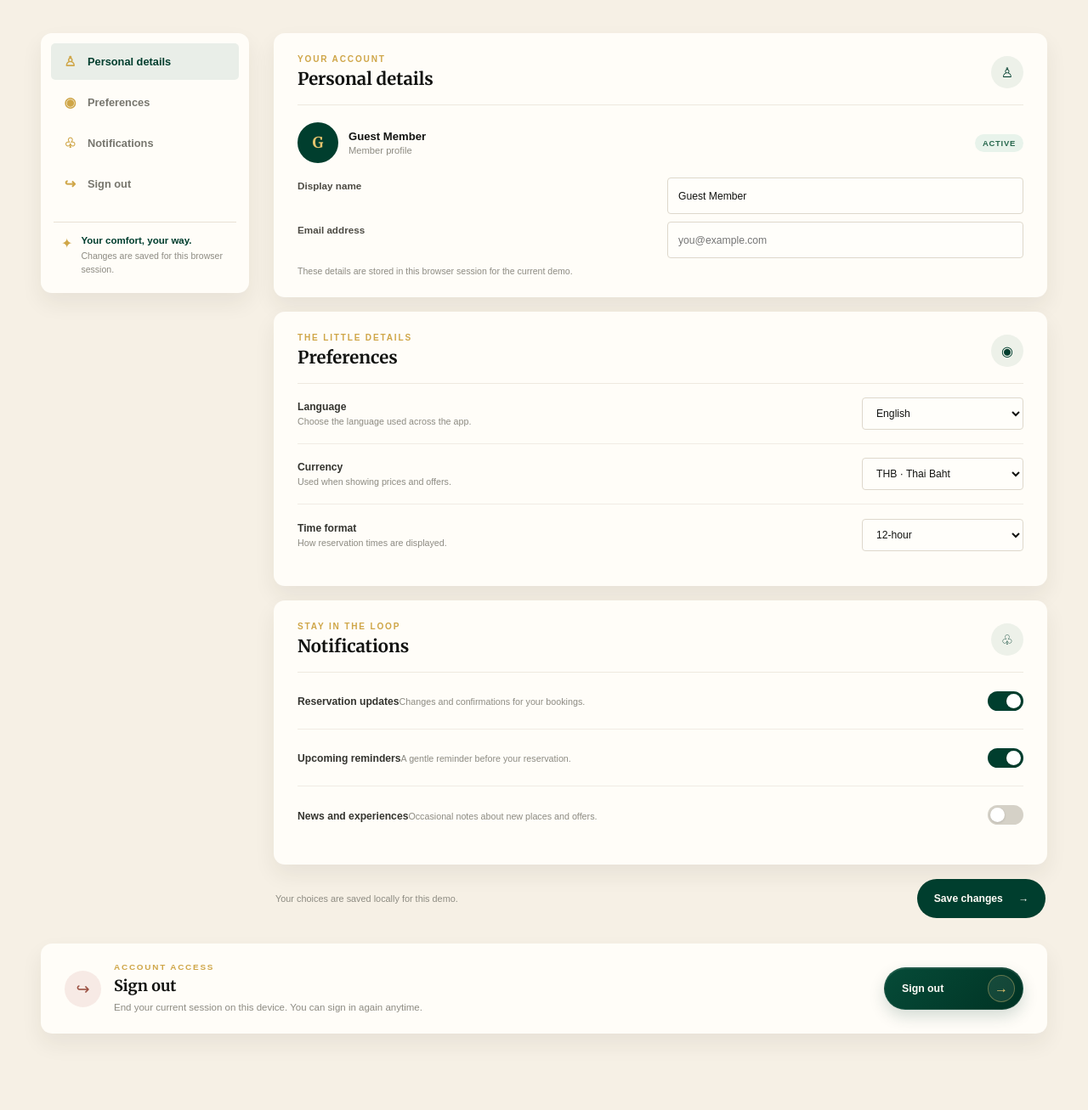
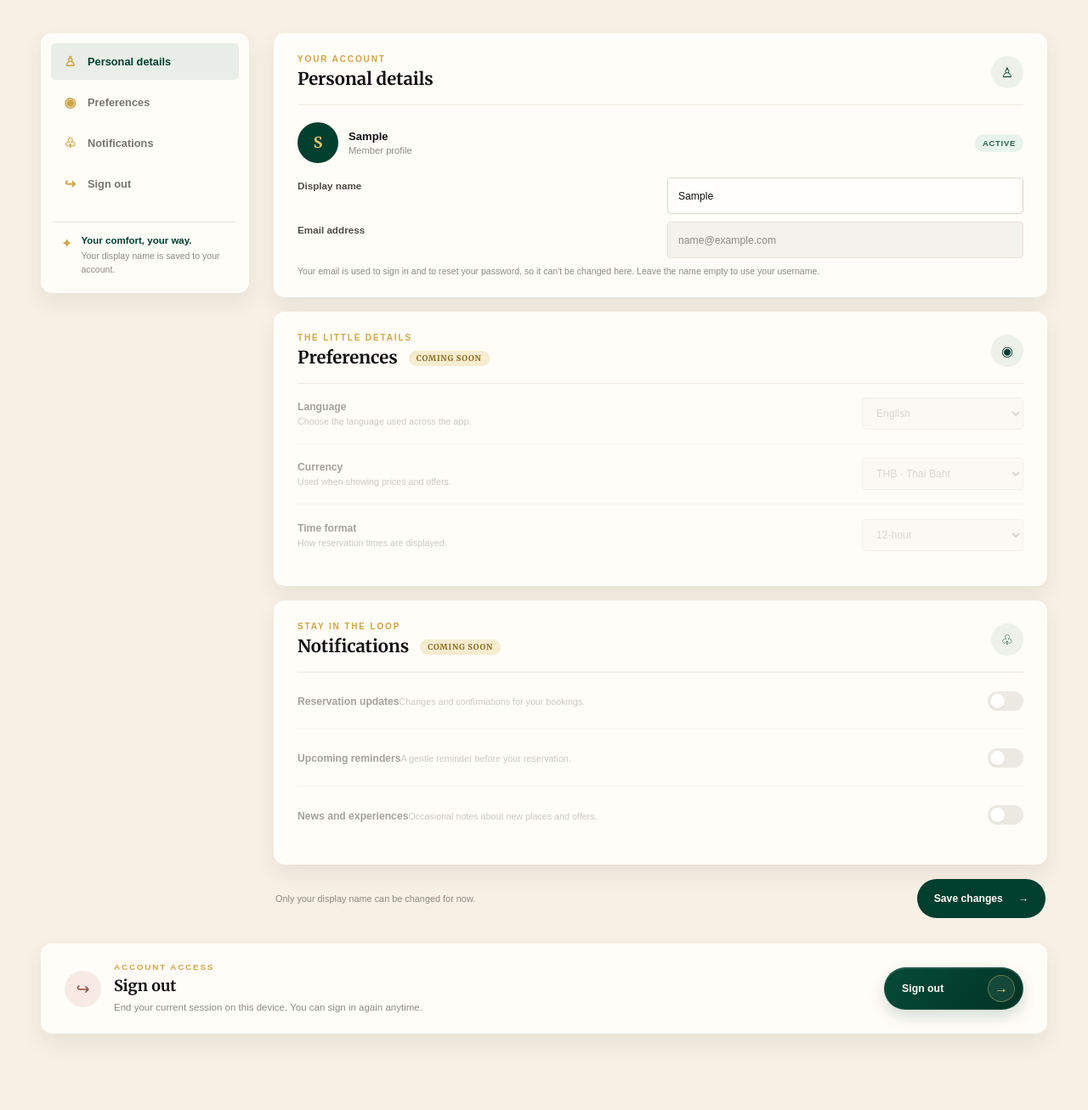
Before and after one commit to 6810660016/mahamongkol, a Django app: page /settings/ in a window 1280 px wide. Shown: the part 310-1617 px from the top of the page at 85% size. Run offline with Django 5.2, Linux system fonts and the light colour scheme; the visitor is signed in with stand-in values (Sample User, id 1); some web fonts are replaced.

Commit message:
feat: save display name to user on settings page, mark unfinished settings as coming soon
- Settings page now reads and saves the signed-in user's name (first_name)
  instead of keeping everything in the session.
- Email is shown read-only: it is the login key and password-reset target.
- Language, currency, time format and notifications are not wired to
  anything yet, so they are disabled, dimmed and marked 'Coming soon'.
- Add a confirmation dialog before saving (falls back to a normal submit
  without JavaScript).
- Move the settings tests to account/tests/test_settings.py.

```diff
--- a/account/static/account/css/settings.css
+++ b/account/static/account/css/settings.css
@@ -46,3 +46,22 @@
 .settings-logout__button:focus-visible { outline: 3px solid var(--gold); outline-offset: 4px; }
 @media (max-width: 900px) { .settings-logout { width: min(100% - 48px, 720px); } }
 @media (max-width: 560px) { .settings-logout { align-items: stretch; flex-direction: column; width: calc(100% - 36px); margin-top: 2px; padding: 20px 17px; }.settings-logout__button { width: 100%; } }
+
+/* Read-only email and not-yet-available settings */
+.settings-fields input[readonly] { border-color: #e8e3d8; color: var(--muted); background: #f4f2ec; cursor: default; }
+.soon-badge { display: inline-block; margin-left: 8px; padding: 3px 9px; border-radius: 999px; color: #8a6a1c; background: #f6ecd0; font-family: inherit; font-size: .58rem; font-weight: 700; letter-spacing: .08em; text-transform: uppercase; vertical-align: middle; }
+.settings-card.is-soon .preference-row, .settings-card.is-soon .toggle-row { opacity: .45; }
+.settings-card.is-soon .preference-row select:disabled { color: var(--muted); background: #f4f2ec; cursor: not-allowed; }
+.settings-card.is-soon .toggle-row { cursor: not-allowed; }
+.settings-card.is-soon .toggle-row input { cursor: not-allowed; }
+
+/* Save confirmation */
+.settings-confirm { width: min(400px, calc(100% - 36px)); padding: 26px 28px 22px; border: 0; border-radius: 13px; color: var(--ink); background: var(--white); box-shadow: 0 24px 60px rgba(37,31,19,.28); }
+.settings-confirm::backdrop { background: rgba(28,24,15,.45); }
+.settings-confirm h2 { margin: 0 0 8px; font-family: Merriweather, serif; font-size: 1.15rem; }
+.settings-confirm p { margin: 0; color: var(--muted); font-size: .8rem; line-height: 1.6; overflow-wrap: anywhere; }
+.settings-confirm p strong { color: var(--ink); }
+.settings-confirm__actions { display: flex; justify-content: flex-end; gap: 10px; margin-top: 22px; }
+.settings-confirm__actions .button { min-height: 42px; padding: 0 20px; border-radius: 999px; font-size: .76rem; }
+.settings-confirm__cancel { min-height: 42px; padding: 0 18px; border: 1px solid #ded8cc; border-radius: 999px; color: #4d4b44; background: transparent; font: inherit; font-size: .76rem; font-weight: 600; cursor: pointer; }
+.settings-confirm__cancel:hover { background: #f4f2ec; }
--- /dev/null
+++ b/account/static/account/js/settings_confirm.js
@@ -0,0 +1,31 @@
+// Ask for confirmation before the settings form is saved.
+// Without JavaScript (or <dialog> support) the form still submits normally.
+const form = document.getElementById("settings-form");
+const dialog = document.getElementById("settings-confirm");
+
+if (form && dialog && typeof dialog.showModal === "function") {
+  const nameInput = form.querySelector('input[name="name"]');
+  const nameLabel = dialog.querySelector("[data-confirm-name]");
+  const confirmButton = dialog.querySelector("[data-confirm-ok]");
+  let confirmed = false;
+
+  form.addEventListener("submit", (event) => {
+    if (confirmed) return;
+    event.preventDefault();
+    const name = nameInput.value.trim() || nameInput.placeholder;
+    nameLabel.textContent = `“${name}”`;
+    dialog.showModal();
+    confirmButton.focus();
+  });
+
+  dialog.querySelector("[data-confirm-cancel]").addEventListener("click", () => {
+    dialog.close();
+  });
+
+  confirmButton.addEventListener("click", () => {
+    confirmed = true;
+    confirmButton.disabled = true;
+    dialog.close();
+    form.requestSubmit();
+  });
+}
--- a/account/templates/account/settings.html
+++ b/account/templates/account/settings.html
@@ -1,7 +1,7 @@
 {% extends 'base.html' %}
 {% load static %}
 {% block title %}Settings | Mahamongkol{% endblock %}
-{% block page_css %}<link rel="stylesheet" href="{% static 'account/css/settings.css' %}?v=20261026">{% endblock %}
+{% block page_css %}<link rel="stylesheet" href="{% static 'account/css/settings.css' %}?v=20261108">{% endblock %}
 {% block body_class %}settings-page{% endblock %}
 {% block content %}
 <main class="settings-shell">
@@ -19,35 +19,44 @@
       <a href="#preferences"><span>◉</span> Preferences</a>
       <a href="#notifications"><span>♧</span> Notifications</a>
       <a href="#account-security"><span>↪</span> Sign out</a>
-      <div class="settings-menu__note"><span>✦</span><p><strong>Your comfort, your way.</strong><small>Changes are saved for this browser session.</small></p></div>
+      <div class="settings-menu__note"><span>✦</span><p><strong>Your comfort, your way.</strong><small>Your display name is saved to your account.</small></p></div>
     </aside>
-    <form class="settings-form" method="post">
+    <form class="settings-form" id="settings-form" method="post">
       {% csrf_token %}
       {% if saved %}<div class="settings-saved" role="status"><span>✓</span> Your settings have been saved.</div>{% endif %}
       <section class="settings-card" id="profile">
         <div class="settings-card__heading"><div><p class="eyebrow">YOUR ACCOUNT</p><h2>Personal details</h2></div><span class="settings-card__icon">♙</span></div>
-        <div class="profile-summary"><span class="profile-avatar">{{ settings.name|slice:":1"|upper }}</span><div><strong>{{ settings.name }}</strong><small>Member profile</small></div><span class="profile-summary__tag">ACTIVE</span></div>
+        <div class="profile-summary"><span class="profile-avatar">{{ display_name|slice:":1"|upper }}</span><div><strong>{{ display_name }}</strong><small>Member profile</small></div><span class="profile-summary__tag">ACTIVE</span></div>
         <div class="settings-fields">
-          <label for="settings-name">Display name</label><input id="settings-name" type="text" name="name" maxlength="80" value="{{ settings.name }}" placeholder="Your name">
-          <label for="settings-email">Email address</label><input id="settings-email" type="email" name="email" maxlength="254" value="{{ settings.email }}" placeholder="you@example.com">
-          <small class="settings-hint">These details are stored in this browser session for the current demo.</small>
+          <label for="settings-name">Display name</label><input id="settings-name" type="text" name="name" maxlength="{{ name_max_length }}" value="{{ name_value }}" placeholder="{{ user.username }}" autocomplete="name">
+          <label for="settings-email">Email address</label><input id="settings-email" type="email" value="{{ email }}" readonly aria-describedby="settings-email-hint">
+          <small class="settings-hint" id="settings-email-hint">Your email is used to sign in and to reset your password, so it can't be changed here. Leave the name empty to use your username.</small>
         </div>
       </section>
-      <section class="settings-card" id="preferences">
-        <div class="settings-card__heading"><div><p class="eyebrow">THE LITTLE DETAILS</p><h2>Preferences</h2></div><span class="settings-card__icon">◉</span></div>
-        <div class="preference-row"><div><strong>Language</strong><small>Choose the language used across the app.</small></div><select name="language" aria-label="Language"><option value="English" {% if settings.language == 'English' %}selected{% endif %}>English</option><option value="Thai" {% if settings.language == 'Thai' %}selected{% endif %}>ไทย (Thai)</option></select></div>
-        <div class="preference-row"><div><strong>Currency</strong><small>Used when showing prices and offers.</small></div><select name="currency" aria-label="Currency"><option value="THB" {% if settings.currency == 'THB' %}selected{% endif %}>THB · Thai Baht</option><option value="USD" {% if settings.currency == 'USD' %}selected{% endif %}>USD · US Dollar</option></select></div>
-        <div class="preference-row"><div><strong>Time format</strong><small>How reservation times are displayed.</small></div><select name="time_format" aria-label="Time format"><option value="12-hour" {% if settings.time_format == '12-hour' %}selected{% endif %}>12-hour</option><option value="24-hour" {% if settings.time_format == '24-hour' %}selected{% endif %}>24-hour</option></select></div>
+      <section class="settings-card is-soon" id="preferences" aria-label="Preferences (coming soon)">
+        <div class="settings-card__heading"><div><p class="eyebrow">THE LITTLE DETAILS</p><h2>Preferences <span class="soon-badge">Coming soon</span></h2></div><span class="settings-card__icon">◉</span></div>
+        <div class="preference-row"><div><strong>Language</strong><small>Choose the language used across the app.</small></div><select aria-label="Language" disabled><option selected>English</option><option>ไทย (Thai)</option></select></div>
+        <div class="preference-row"><div><strong>Currency</strong><small>Used when showing prices and offers.</small></div><select aria-label="Currency" disabled><option selected>THB · Thai Baht</option><option>USD · US Dollar</option></select></div>
+        <div class="preference-row"><div><strong>Time format</strong><small>How reservation times are displayed.</small></div><select aria-label="Time format" disabled><option selected>12-hour</option><option>24-hour</option></select></div>
       </section>
-      <section class="settings-card" id="notifications">
-        <div class="settings-card__heading"><div><p class="eyebrow">STAY IN THE LOOP</p><h2>Notifications</h2></div><span class="settings-card__icon">♧</span></div>
-        <label class="toggle-row"><span><strong>Reservation updates</strong><small>Changes and confirmations for your bookings.</small></span><input type="checkbox" name="reservation_updates" {% if settings.reservation_updates %}checked{% endif %}><i aria-hidden="true"></i></label>
-        <label class="toggle-row"><span><strong>Upcoming reminders</strong><small>A gentle reminder before your reservation.</small></span><input type="checkbox" name="reminders" {% if settings.reminders %}checked{% endif %}><i aria-hidden="true"></i></label>
-        <label class="toggle-row"><span><strong>News and experiences</strong><small>Occasional notes about new places and offers.</small></span><input type="checkbox" name="offers" {% if settings.offers %}checked{% endif %}><i aria-hidden="true"></i></label>
+      <section class="settings-card is-soon" id="notifications" aria-label="Notifications (coming soon)">
+        <div class="settings-card__heading"><div><p class="eyebrow">STAY IN THE LOOP</p><h2>Notifications <span class="soon-badge">Coming soon</span></h2></div><span class="settings-card__icon">♧</span></div>
+        <label class="toggle-row"><span><strong>Reservation updates</strong><small>Changes and confirmations for your bookings.</small></span><input type="checkbox" disabled><i aria-hidden="true"></i></label>
+        <label class="toggle-row"><span><strong>Upcoming reminders</strong><small>A gentle reminder before your reservation.</small></span><input type="checkbox" disabled><i aria-hidden="true"></i></label>
+        <label class="toggle-row"><span><strong>News and experiences</strong><small>Occasional notes about new places and offers.</small></span><input type="checkbox" disabled><i aria-hidden="true"></i></label>
       </section>
-      <div class="settings-actions"><span>Your choices are saved locally for this demo.</span><button class="button button--primary" type="submit">Save changes <span>→</span></button></div>
+      <div class="settings-actions"><span>Only your display name can be changed for now.</span><button class="button button--primary" type="submit">Save changes <span>→</span></button></div>
     </form>
   </div>
+
+  <dialog class="settings-confirm" id="settings-confirm" aria-labelledby="settings-confirm-title">
+    <h2 id="settings-confirm-title">Save your changes?</h2>
+    <p>Your display name will be set to <strong data-confirm-name></strong>.</p>
+    <div class="settings-confirm__actions">
+      <button type="button" class="settings-confirm__cancel" data-confirm-cancel>Cancel</button>
+      <button type="button" class="button button--primary" data-confirm-ok>Yes, save</button>
+    </div>
+  </dialog>
 
   <section class="settings-logout" id="account-security" aria-labelledby="settings-logout-title">
     <div class="settings-logout__copy">
@@ -65,3 +74,4 @@
   </section>
 </main>
 {% endblock %}
+{% block page_js %}<script src="{% static 'account/js/settings_confirm.js' %}?v=20261108" defer></script>{% endblock %}
--- a/account/views.py
+++ b/account/views.py
@@ -376,33 +376,30 @@ def switch_ui_view(request):
     return redirect(get_landing_url_name(request))
 
 
+SETTINGS_NAME_MAX_LENGTH = 80
+
+
 @customer_ui_required
 def settings_view(request):
-    settings = request.session.get('site_settings', {
-        'name': 'Guest Member',
-        'email': '',
-        'language': 'English',
-        'currency': 'THB',
-        'time_format': '12-hour',
-        'reservation_updates': True,
-        'reminders': True,
-        'offers': False,
-    })
+    """Edit the signed-in user's display name.
+
+    Email is shown read-only: it is the login key and the password-reset OTP
+    target, so changing it needs its own verified flow. Language, currency,
+    time format and notifications are not wired to anything yet and are
+    rendered disabled ("Coming soon") instead of being stored.
+    """
+    user = request.user
     saved = False
     if request.method == 'POST':
-        language = request.POST.get('language', 'English')
-        currency = request.POST.get('currency', 'THB')
-        time_format = request.POST.get('time_format', '12-hour')
-        settings = {
-            'name': request.POST.get('name', '').strip()[:80] or 'Guest Member',
-            'email': request.POST.get('email', '').strip()[:254],
-            'language': language if language in ('English', 'Thai') else 'English',
-            'currency': currency if currency in ('THB', 'USD') else 'THB',
-            'time_format': time_format if time_format in ('12-hour', '24-hour') else '12-hour',
-            'reservation_updates': request.POST.get('reservation_updates') == 'on',
-            'reminders': request.POST.get('reminders') == 'on',
-            'offers': request.POST.get('offers') == 'on',
-        }
-        request.session['site_settings'] = settings
+        # Collapse whitespace; an empty name falls back to the username.
+        name = ' '.join(request.POST.get('name', '').split())
+        user.first_name = name[:SETTINGS_NAME_MAX_LENGTH]
+        user.save(update_fields=['first_name'])
         saved = True
-    return render(request, 'account/settings.html', {'settings': settings, 'saved': saved})
+    return render(request, 'account/settings.html', {
+        'display_name': user.first_name or user.username,
+        'name_value': user.first_name,
+        'email': user.email,
+        'name_max_length': SETTINGS_NAME_MAX_LENGTH,
+        'saved': saved,
+    })
```
Also changed, not shown: account/tests/test_settings.py (added, +116 -0 lines), bookings/tests.py (+0 -30 lines).
